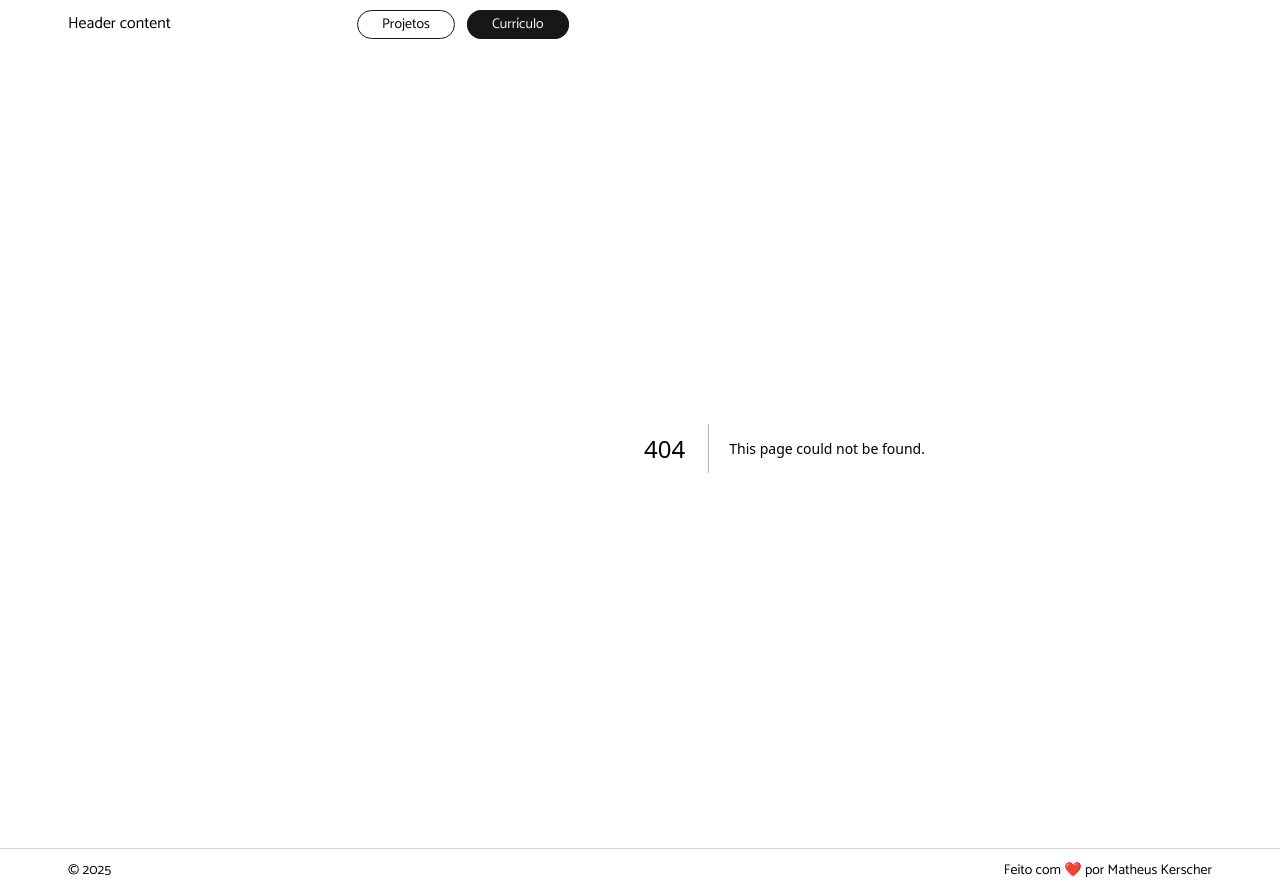
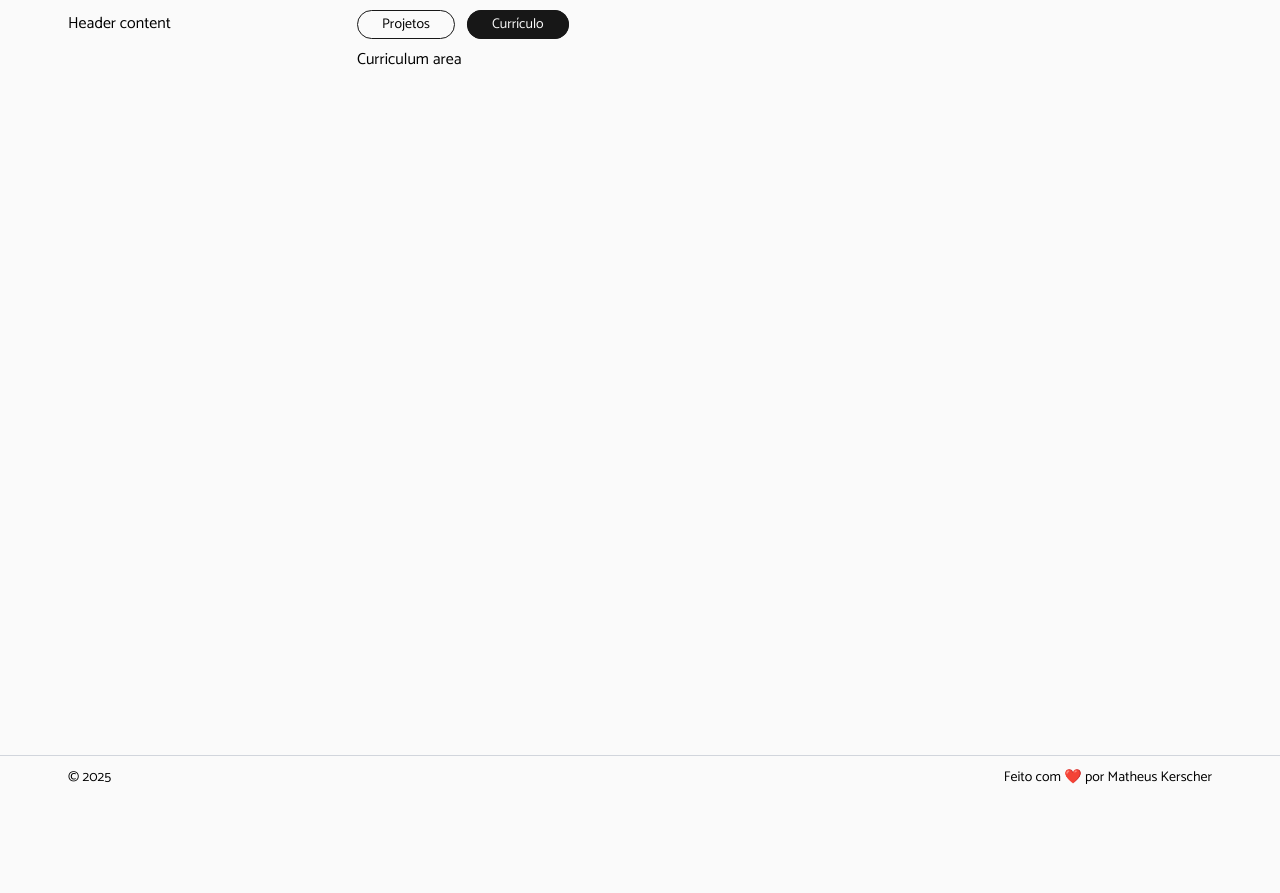
Before and after one commit to MatheusKerscher/portfolio, a Next.js app: page /curriculum in a window 1280 px wide. Before the commit this address had no page. After the commit the page ends 800 px from the top, so only its background shows below. Built offline with nearby package versions, Linux system fonts and the light colour scheme.

Commit message:
feat: add `curriculum` component

```diff
--- /dev/null
+++ b/src/app/curriculum/page.tsx
@@ -0,0 +1,5 @@
+const Curriculum = () => {
+  return <section>Curriculum area</section>;
+};
+
+export default Curriculum;
```
